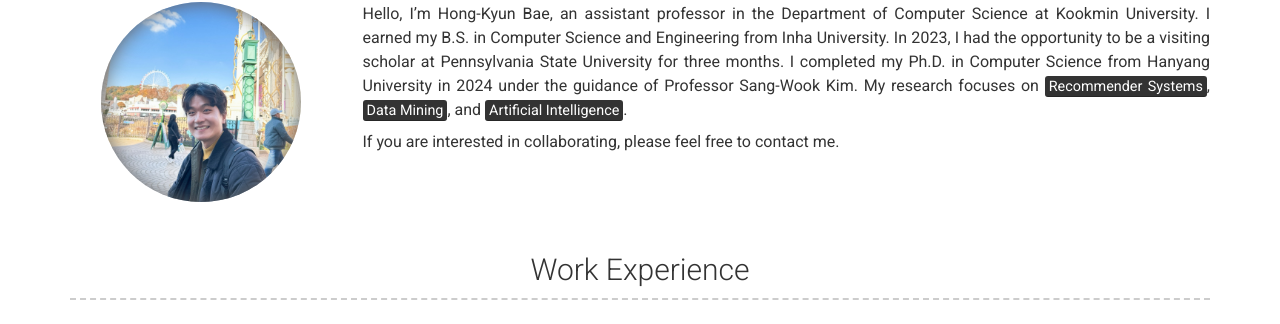
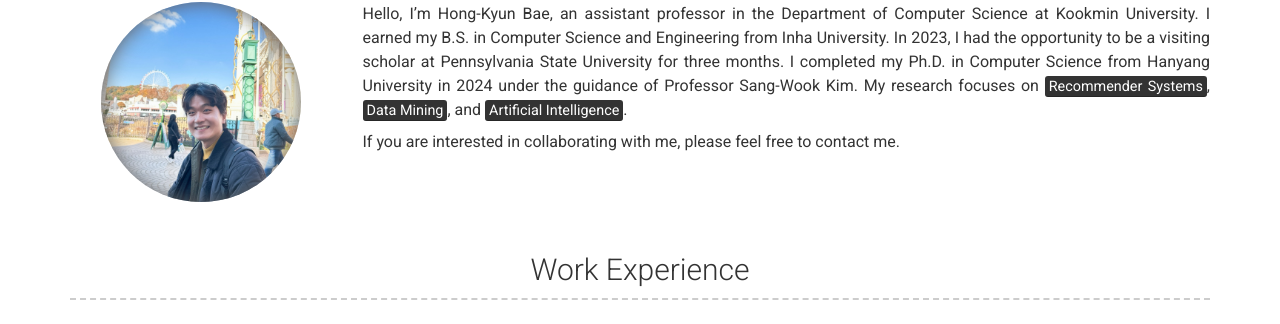
Before and after one commit to hongkyun-bae/hongkyun-bae.github.io, a Jekyll site: the page built from index.md, in a window 1280 px wide and 900 px high. Shown: the part 264-588 px from the top of the window. Built offline with Jekyll 4.4.1, drawn with Linux system fonts in a browser that asks for light colours; nearby versions of some CDN libraries; some web fonts are replaced.

Commit message:
Update _config.yml

```diff
--- a/_config.yml
+++ b/_config.yml
@@ -29,7 +29,7 @@
   Hello, I'm Hong-Kyun Bae, an assistant professor in the Department of Computer Science at Kookmin University. I earned my B.S. in Computer Science and Engineering from Inha University. In 2023, I had the opportunity to be a visiting scholar at Pennsylvania State University for three months. I completed my Ph.D. in Computer Science from Hanyang University in 2024 under the guidance of Professor Sang-Wook Kim.
   My research focuses on <mark>Recommender Systems</mark>, <mark>Data Mining</mark>, and <mark>Artificial Intelligence</mark>.
 
-  If you are interested in collaborating, please feel free to contact me.
+  If you are interested in collaborating with me, please feel free to contact me.
 
 # Education Section
 educaton_title: Education
```
